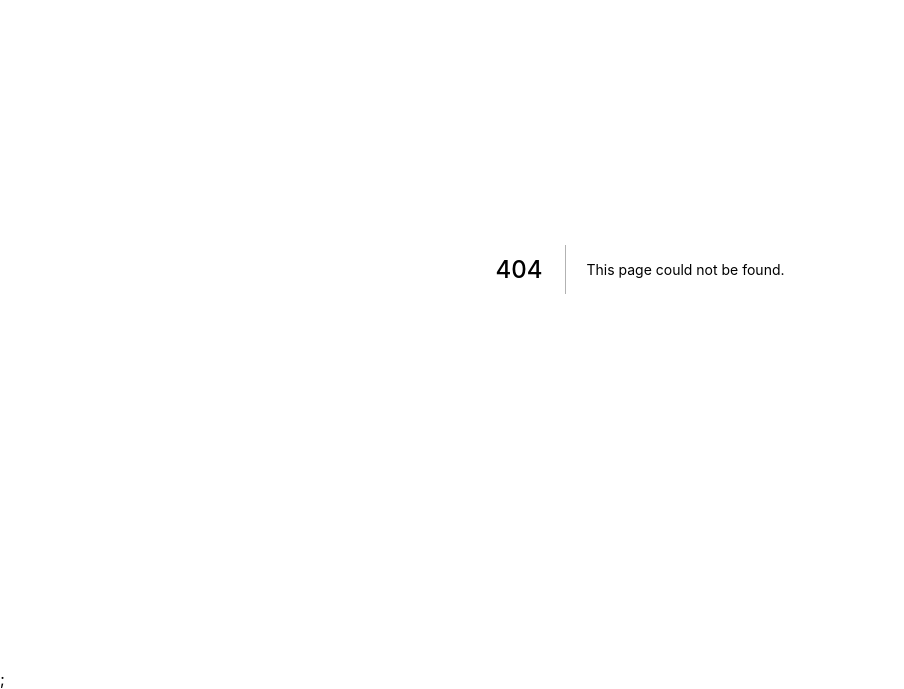
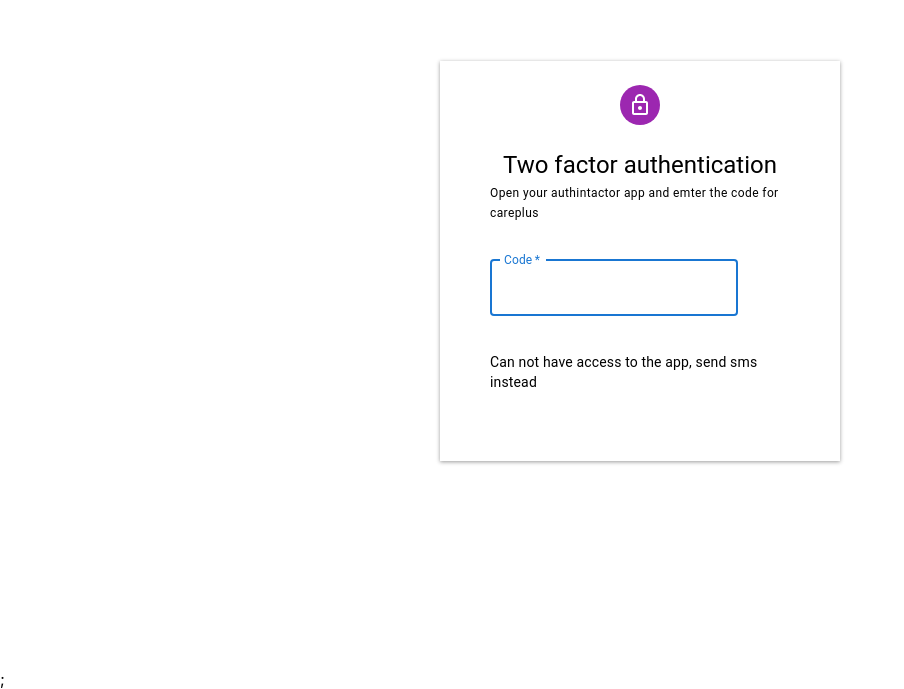
Before and after one commit to sdarnadeem/careplus-admin, a Next.js app: page /auth in a window 1280 px wide. Before the commit this address had no page. Shown: the part 131-820 px from the top of the page, without its empty margins (0-904 px from the left). Built offline with nearby package versions, Linux system fonts and the light colour scheme.

Commit message:
implement two factor auth page

```diff
--- /dev/null
+++ b/pages/auth.js
@@ -0,0 +1,72 @@
+import React from "react";
+import Grid from "@mui/material/Grid";
+import TextField from "@mui/material/TextField";
+import Box from "@mui/material/Box";
+import Avatar from "@mui/material/Avatar";
+import Typography from "@mui/material/Typography";
+import LockOutlinedIcon from "@mui/icons-material/LockOutlined";
+
+const TwoFactorAuth = () => {
+  return (
+    <Box
+      display="flex"
+      width="100%"
+      height="100vh"
+      alignItems="center"
+      justifyContent="center"
+    >
+      <Grid
+        container
+        rowSpacing={2}
+        direction="column"
+        alignItems="start"
+        width="400px"
+        height="400px"
+        sx={{ boxShadow: "rgba(0, 0, 0, 0.4) 0px 1px 4px", padding: "0 50px" }}
+      >
+        <Grid container item alignItems="center" justifyContent="center">
+          <Avatar sx={{ m: 1, bgcolor: "secondary.main" }}>
+            <LockOutlinedIcon />
+          </Avatar>
+        </Grid>
+        <Grid
+          spacing="3"
+          mb="20px"
+          container
+          item
+          alignItems="center"
+          justifyContent="center"
+        >
+          <Grid item>
+            <Typography variant="h5" component="h5">
+              Two factor authentication
+            </Typography>
+          </Grid>
+          <Grid item>
+            <Typography variant="caption" component="p">
+              Open your authintactor app and emter the code for careplus
+            </Typography>
+          </Grid>
+        </Grid>
+        <Grid item mb="20px">
+          <TextField
+            required
+            fullWidth
+            name="code"
+            autoFocus
+            id="outlined-basic"
+            label="Code"
+            variant="outlined"
+          />
+        </Grid>
+        <Grid item>
+          <Typography variant="body2" component="p">
+            Can not have access to the app, send sms instead
+          </Typography>
+        </Grid>
+      </Grid>
+    </Box>
+  );
+};
+
+export default TwoFactorAuth;
```
Also changed, not shown: pages/login.js (+0 -24 lines).
